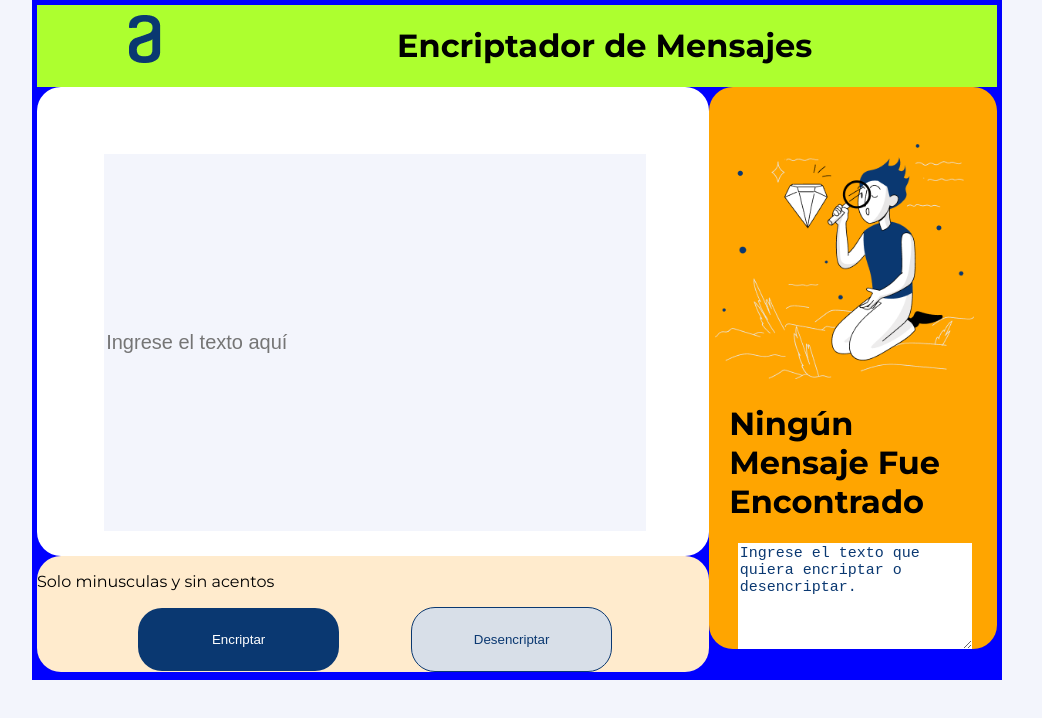
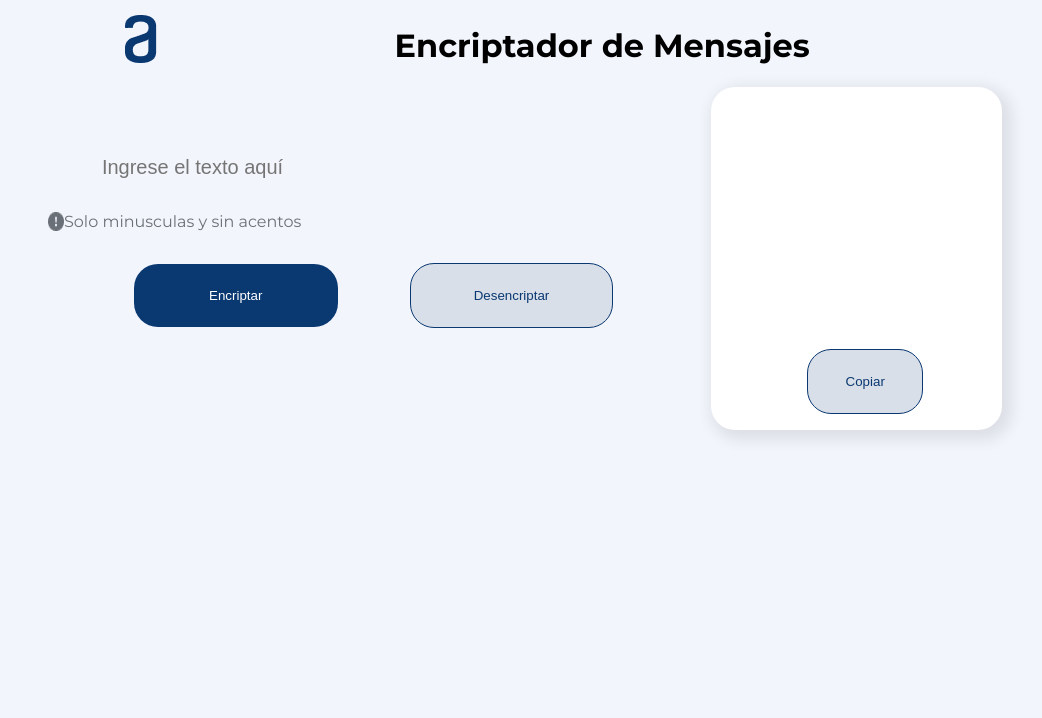
Before and after one commit to CIFU1199/Challenge-ONE-Encriptador-de-Texto, a plain HTML site: page index.html in a window 1280 px wide. Both pictures are taken after a click on the button "Encriptar". Shown: the whole page, without its empty margins (123-1165 px from the left). Drawn offline with Linux system fonts and the light colour scheme.

Commit message:
fin sin flex

```diff
--- a/index.html
+++ b/index.html
@@ -5,29 +5,40 @@
     <meta http-equiv="X-UA-Compatible" content="IE=edge">
     <meta name="viewport" content="width=device-width, initial-scale=1.0">
     <link rel="stylesheet" href="./styles/style.css">
+
     <title>Reto-Alura</title>
 </head>
 <body>
     <div class="container">
+          <header>
                <div class="logo">
                     <img class="logoImg" src="./assets/Logo.png" alt="logo">
                     <h1 class="Title">Encriptador de Mensajes</h1>
                </div>
+          </header>
+
+          <main>
                <div class="left">
-            <input class="text-input" type="text" placeholder="Ingrese el texto aquí">
+                    <input  class="text-input" id="inputText" type="text" placeholder="Ingrese el texto aquí">
                </div>
                <div class="right">
-            <img src="./assets/guyblue.png" alt="imgRight" class="imgRight">
-            <h1 class="text">Ningún Mensaje Fue Encontrado</h1>
-            <textarea class="textArea" name="name" cols="60" rows="6" >Ingrese el texto que quiera encriptar o desencriptar.</textarea>
+                    <img src="./assets/guyblue.png" alt="imgRight" id="imgRight">
+                    <h1 id="text">Ningún Mensaje Fue Encontrado</h1>
+                    <textarea id="textArea" name="name" cols="60" rows="6" >Ingrese el texto que quiera encriptar o desencriptar.</textarea>
+                    <button type="button" id="btnCopiar" onclick="copy()">Copiar</button>
                     </div>
                <div class="left-button">
-          <p>Solo minusculas y sin acentos</p>
-          <button type="button" id="btnEncriptar">Encriptar</button>
-          <button type="button" id="btnDesencriptar">Desencriptar</button>
+                    <p class="subtext"><img src="./assets/bi_exclamation-circle-fill.png" alt=""> Solo minusculas y sin acentos</p>
+                    <button type="button" id="btnEncriptar" onclick="encriptar()">Encriptar</button>
+                    <button type="button" id="btnDesencriptar" onclick="Desencriptar()">Desencriptar</button>
                </div>
+          </main>
+
+          <footer>
+
+          </footer>
 
      </div>
-<script src="./scripts/script.js"></script>
+<script type="text/javascript" src="./scripts/script.js"></script>
 </body>
 </html>
--- a/scripts/script.js
+++ b/scripts/script.js
@@ -0,0 +1,46 @@
+const encriptar = () =>{
+    var texto = document.getElementById("inputText").value.toLowerCase();
+    //i es para que aferte tanto mayusculas como minusculas
+    //g es para toda la linea
+    //m es para que afecte a multiples lineas o parrafos
+
+    var textoCifrado = texto.replace(/e/igm, "enter");
+    var textoCifrado = textoCifrado.replace(/o/igm, "ober");
+    var textoCifrado = textoCifrado.replace(/i/igm, "imes");
+    var textoCifrado = textoCifrado.replace(/a/igm, "ai");
+    var textoCifrado = textoCifrado.replace(/u/igm, "ufat");
+
+
+
+    document.getElementById("imgRight").style.display = "none";
+    document.getElementById("text").style.display = "none";
+    document.getElementById("textArea").innerHTML = textoCifrado;
+    document.getElementById("btnCopiar").style.display = "show";
+    document.getElementById("btnCopiar").style.display = "inherit";
+ }
+
+ const Desencriptar = () =>{
+    var texto = document.getElementById("inputText").value.toLowerCase();
+    //i es para que aferte tanto mayusculas como minusculas
+    //g es para toda la linea
+    //m es para que afecte a multiples lineas o parrafos
+
+    var textoCifrado = texto.replace(/enter/igm, "e");
+    var textoCifrado = textoCifrado.replace(/ober/igm, "o");
+    var textoCifrado = textoCifrado.replace(/imes/igm, "i");
+    var textoCifrado = textoCifrado.replace(/ai/igm, "a");
+    var textoCifrado = textoCifrado.replace(/ufat/igm, "u");
+
+    document.getElementById("imgRight").style.display = "none";
+    document.getElementById("text").style.display = "none";
+    document.getElementById("textArea").innerHTML = textoCifrado;
+    document.getElementById("btnCopiar").style.display = "show";
+    document.getElementById("btnCopiar").style.display = "inherit";
+ }
+
+ const copy = () =>{
+    var contenido = document.querySelector("#textArea");
+    contenido.select();
+    document.execCommand("copy");
+    alert("se copio ")
+ }
--- a/styles/style.css
+++ b/styles/style.css
@@ -12,17 +12,15 @@ body{
 
 .container{
     margin: auto;
-    width: 960px;
-    height: 670px;
+    width: 970px;
+    height: 650px;
     padding: 5px;
-    background-color: blue;
 
 }
 
 .logo{
     width: 100%;
     float: left;
-    background-color: greenyellow;
 
 }
 .left{
@@ -30,7 +28,6 @@ body{
     width: 70%;
     height: 70%;
     border-radius: 24px;
-    background-color: #fff;
 }
 
 .right{
@@ -38,7 +35,9 @@ body{
     width: 30%;
     height: auto;
     border-radius: 24px;
-    background: orange;
+    background-color: #fff;
+    -webkit-box-shadow: 5px 5px 15px 5px rgba(0,0,0,0.09);
+    box-shadow: 5px 5px 15px 5px rgba(0,0,0,0.09);
 
 }
 
@@ -47,7 +46,7 @@ body{
     width: 70%;
     height: auto;
     border-radius: 24px;
-    background-color: blanchedalmond;
+    ;
 }
 
 .logoImg{
@@ -72,22 +71,22 @@ body{
     border: none;
     outline: none;
     background-color: #F3F5FC;
+
 }
 
 
-.imgRight{
+#imgRight{
     margin-left: 2%;
     margin-top: 20%;
     width: 90%;
     height: auto;
 }
-
-.text{
+#text{
     margin-left: 7%;
     margin-right: 5%;
 }
 
-.textArea{
+#textArea{
     float: left;
     margin-left: 10%;
     color: #0A3871;
@@ -96,6 +95,9 @@ body{
     border: none;
     outline: none;
     font-size: 15px;
+    background-color: transparent;
+    resize: none;
+
 }
 
 #btnEncriptar{
@@ -107,9 +109,15 @@ body{
     background-color: #0A3871;
     color: white;
     border: none;
+    cursor: pointer;
+    transition: 1s;
+}
+#btnEncriptar:hover{
+    background-color: #06264d;
+
 }
 
-#btnDesencriptar{
+#btnDesencriptar {
     padding: 24px;
     width: 30%;
     height: 60%;
@@ -118,4 +126,35 @@ body{
     background-color: #D8DFE8;
     color: #0A3871;
     border: 1px solid #0A3871;
+    cursor: pointer;
+    transition: 1s;
 }
+
+#btnDesencriptar:hover{
+    background-color: white;
+}
+
+#btnCopiar{
+    margin-left: 33%;
+    margin-top: 90%;
+    padding: 24px;
+    width: 40%;
+    height: 10%;
+    background-color: #D8DFE8;
+    color: #0A3871;
+    border: 1px solid #0A3871;
+    border-radius: 24px;
+    display: none;
+    cursor: pointer;
+    margin-bottom: 1rem;
+}
+
+#btnCopiar:hover{
+    background-color: white;
+}
+.subtext{
+    display: flex;
+    padding: 1rem;
+    color: #495057;
+    opacity: 0.8;
+}
```
Also changed, not shown: assets/bi_exclamation-circle-fill.png (added). Lines whose indentation alone changed are shown as unchanged.
